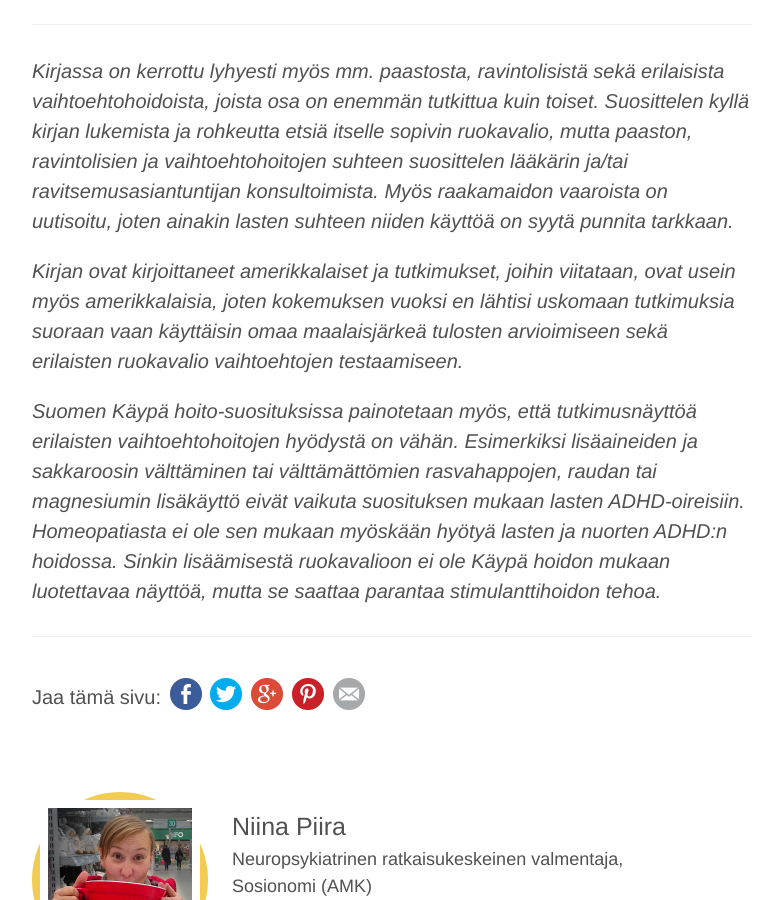
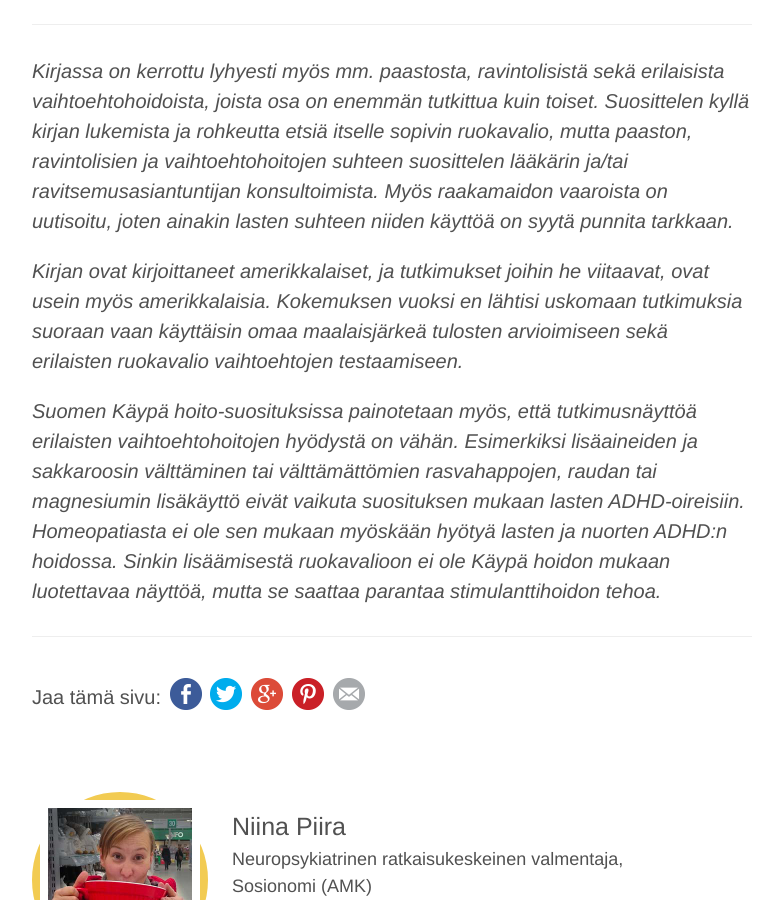
Before and after one commit to niinapiira/neppari.net, a Jekyll site: the page built from _posts/2017-05-02-ruokavalio-hoitaa.md, in a window 1280 px wide and 900 px high, scrolled down 2242 px. Shown: the whole window, without its empty margins (248-1031 px from the left). Built offline with Jekyll 4.4.1, drawn with Linux system fonts in a browser that asks for light colours.

Commit message:
Updated 2017-05-02-ruokavalio-hoitaa.md

```diff
--- a/_posts/2017-05-02-ruokavalio-hoitaa.md
+++ b/_posts/2017-05-02-ruokavalio-hoitaa.md
@@ -43,7 +43,7 @@ ___
 
 _Kirjassa on kerrottu lyhyesti myös mm. paastosta, ravintolisistä sekä erilaisista vaihtoehtohoidoista, joista osa on enemmän tutkittua kuin toiset. Suosittelen kyllä kirjan lukemista ja rohkeutta etsiä itselle sopivin ruokavalio, mutta paaston, ravintolisien ja vaihtoehtohoitojen suhteen suosittelen lääkärin ja/tai ravitsemusasiantuntijan konsultoimista. Myös raakamaidon vaaroista on uutisoitu, joten ainakin lasten suhteen niiden käyttöä on syytä punnita tarkkaan._
 
-_Kirjan ovat kirjoittaneet amerikkalaiset ja tutkimukset, joihin viitataan, ovat usein myös amerikkalaisia, joten kokemuksen vuoksi en lähtisi uskomaan tutkimuksia suoraan vaan käyttäisin omaa maalaisjärkeä tulosten arvioimiseen sekä erilaisten ruokavalio vaihtoehtojen testaamiseen._
+_Kirjan ovat kirjoittaneet amerikkalaiset, ja tutkimukset joihin he viitaavat, ovat usein myös amerikkalaisia. Kokemuksen vuoksi en lähtisi uskomaan tutkimuksia suoraan vaan käyttäisin omaa maalaisjärkeä tulosten arvioimiseen sekä erilaisten ruokavalio vaihtoehtojen testaamiseen._
 
 _Suomen Käypä hoito-suosituksissa painotetaan myös, että tutkimusnäyttöä erilaisten vaihtoehtohoitojen hyödystä on vähän. Esimerkiksi lisäaineiden ja sakkaroosin välttäminen tai välttämättömien rasvahappojen, raudan tai magnesiumin lisäkäyttö eivät vaikuta suosituksen mukaan lasten ADHD-oireisiin. Homeopatiasta ei ole sen mukaan myöskään hyötyä lasten ja nuorten ADHD:n hoidossa. Sinkin lisäämisestä ruokavalioon ei ole Käypä hoidon mukaan luotettavaa näyttöä, mutta se saattaa parantaa stimulanttihoidon tehoa._
 
```
